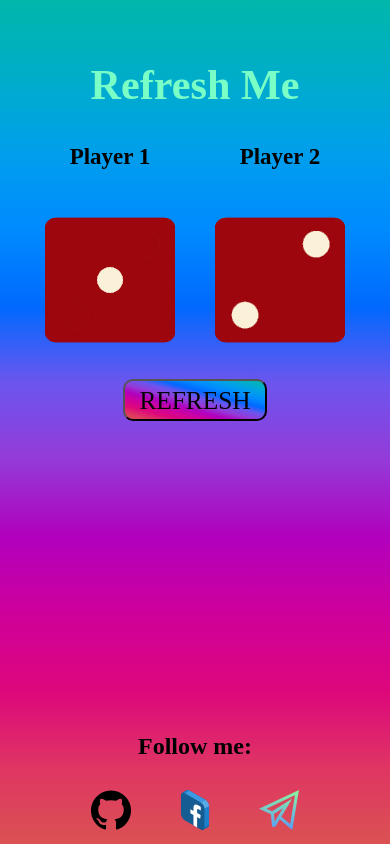
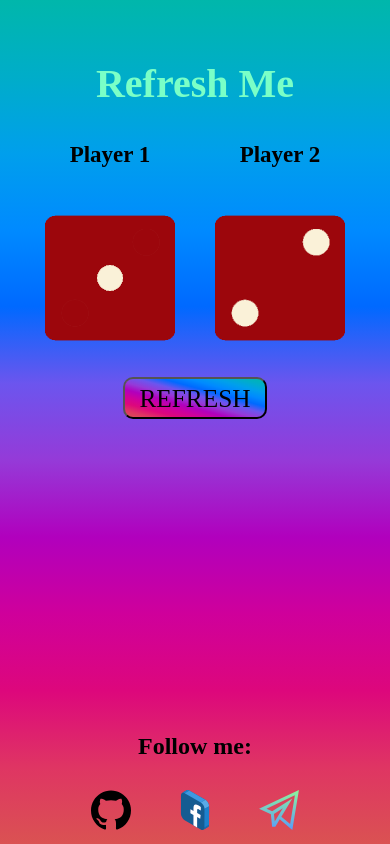
Before and after one commit to HasanjonDeveloper/Dice-Game-, a plain HTML site: page index.html in a window 390 px wide. Drawn offline with Linux system fonts and the light colour scheme; a web font is replaced by a local one.

Commit message:
new style

```diff
--- a/style.css
+++ b/style.css
@@ -71,10 +71,10 @@ button:hover  {
     transform: translateY(-10px);
  }
 
-@media (max-width: 700px) {
+@media (max-width: 600px) {
 
     h1 {
-        font-size: 5vh;
+        font-size: 40px;
         margin: auto auto 5px auto;
         padding-top: 60px;
         color: rgb(122, 255, 199);
```
